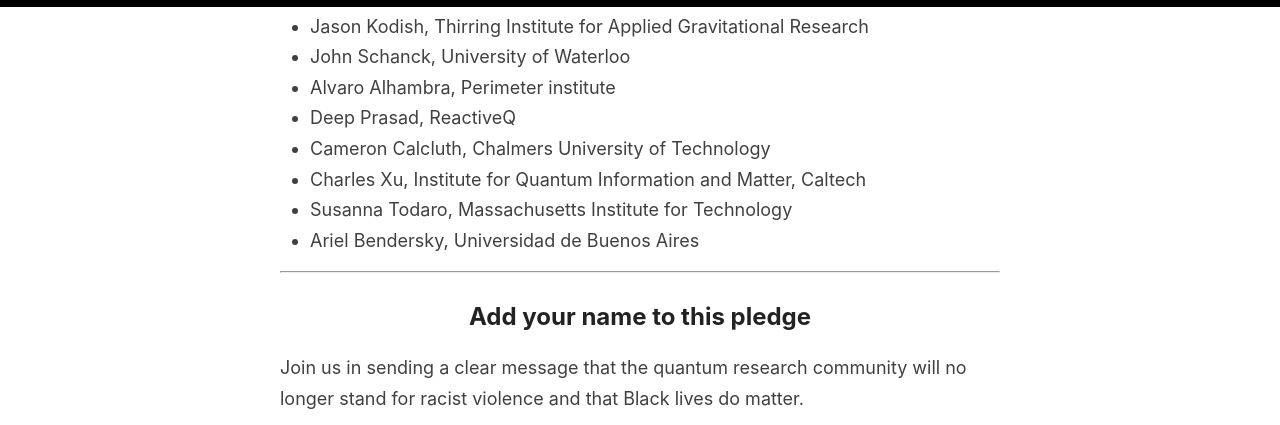
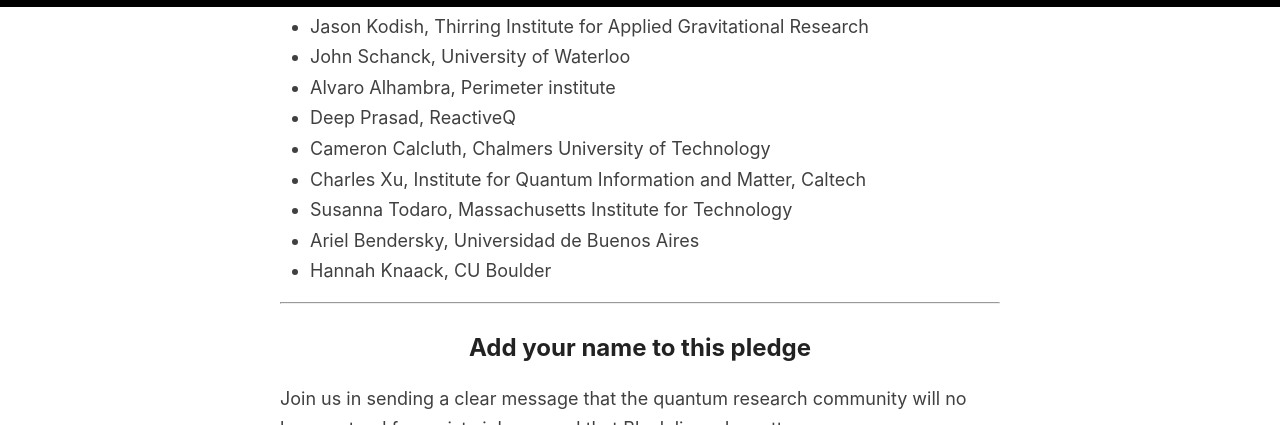
Before and after one commit to quantumforblacklives/quantumforblacklives.github.io, a Jekyll site: the page built from index.html, in a window 1280 px wide and 900 px high, scrolled down 3522 px, cut to the strip 0-425 px from the top of the window. Built offline with Jekyll 4.4.1, drawn with Linux system fonts in a browser that asks for light colours; the list of posts is cut into pages by our own code.

Commit message:
Add signature from Hannah Knaack.

```diff
--- a/_includes/signatories.md
+++ b/_includes/signatories.md
@@ -17,3 +17,4 @@
 - Charles Xu, Institute for Quantum Information and Matter, Caltech
 - Susanna Todaro, Massachusetts Institute for Technology
 - Ariel Bendersky, Universidad de Buenos Aires
+- Hannah Knaack, CU Boulder
```
